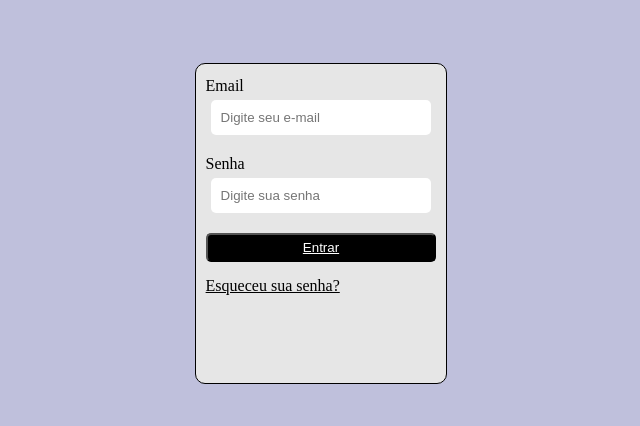
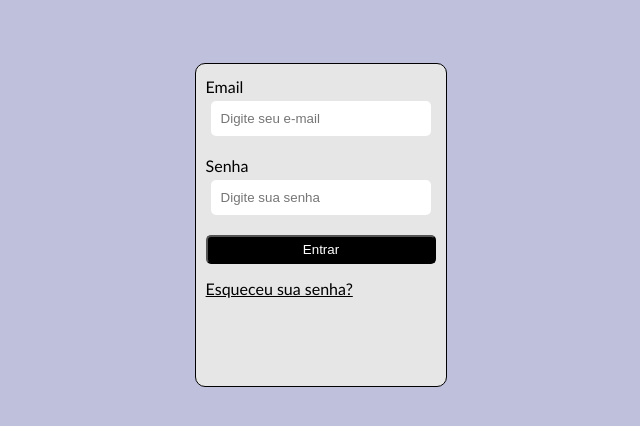
Before and after one commit to Gefft3/Trabalho-Prog-Web, a plain HTML site: page Front/login.html in a window 1280 px wide. Shown: the full height of the page, 319-959 px from the left. Drawn offline with Linux system fonts and the light colour scheme.

Commit message:
font update

```diff
--- a/Front/styleLogin.css
+++ b/Front/styleLogin.css
@@ -1,4 +1,6 @@
+
 body {
+    font: 16px Candara, sans-serif;
     background-color: #bfc0dc;
 }
 
@@ -35,7 +37,6 @@ form {
 button {
     background-color: black;
     color: white;
-    text-decoration: underline;
     border-radius: 5px;
     padding: 5px;
     margin-bottom: 15px;
@@ -47,5 +48,5 @@ button:hover {
 }
 
 a {
-    color: black;
+  color: black;
 }
```
